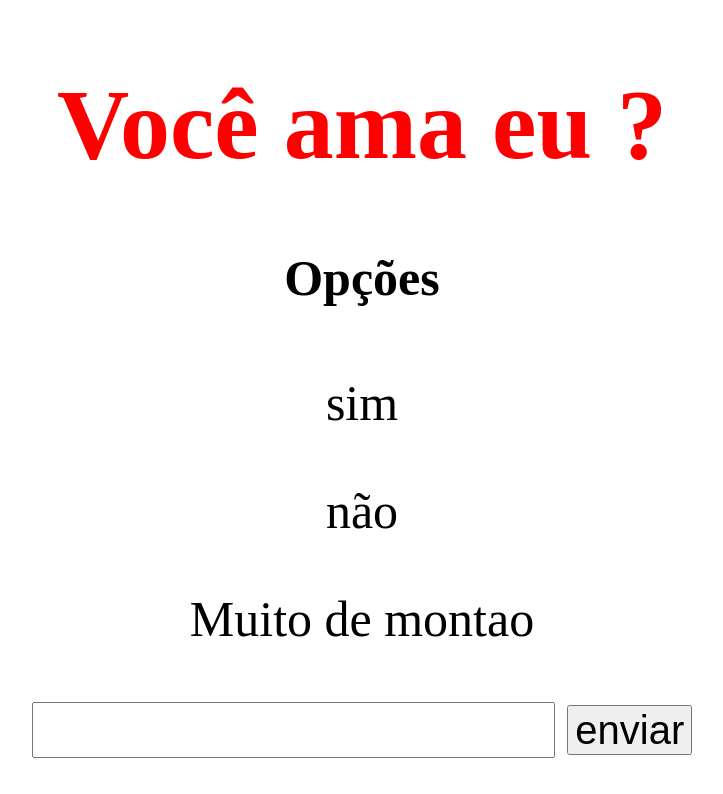
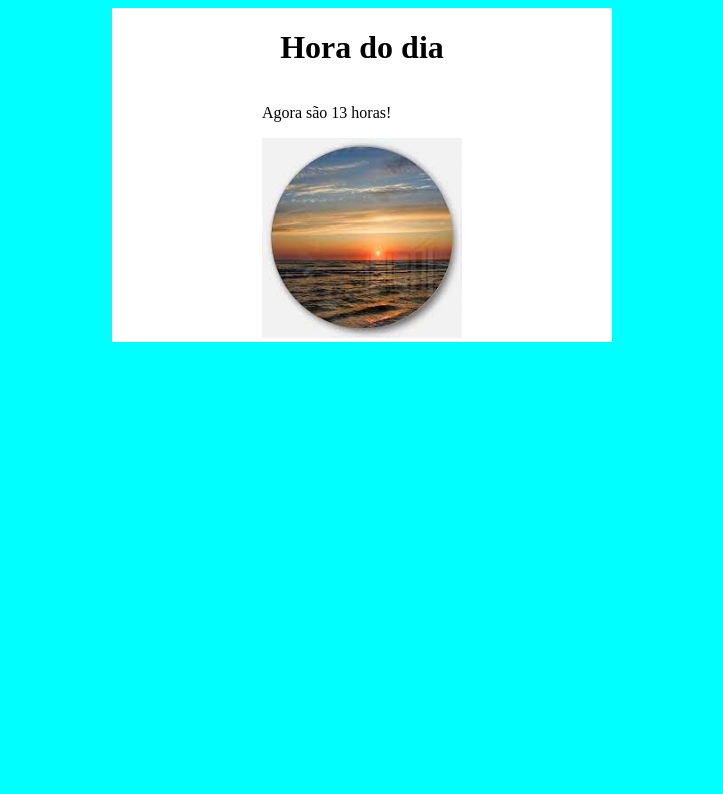
Before and after one commit to leonardoronnau/testejs, a plain HTML site: page index.html in a window 1280 px wide. Shown: the whole page, without its empty margins (278-1001 px from the left). Drawn offline with Linux system fonts and the light colour scheme.

Commit message:
teste de logica bom dia

```diff
--- a/index.html
+++ b/index.html
@@ -2,37 +2,20 @@
 <html lang="en">
 <head>
     <meta charset="UTF-8">
+    <link rel="stylesheet" href="style.css">
     <meta name="viewport" content="width=device-width, initial-scale=1.0">
-<style>
-    h1{
-        color: red;
-    }
-    h3{
-        color: blue;
-    }
-    body {
-      text-align: center;
-
-       font-size: 50px;
-    }
-    input {
-        height: 50px;
-        font-size: 40px;
-    }
-
-</style>
-    <title>ama</title>
+    <title>Document</title>
 </head>
-
 <body>
-    <h1>Você ama eu ?</h1>
-    <h4>Opções</h4>
-    <P>sim</P>
-    <P>não</P>
-    <P>Muito de montao</P>
-    <input type="text" name="text1" id="textres">
-    <input type="button" value="enviar" onclick="calcular()">
-    <div class="res"></div>
+    <header>
+        <h1>Hora do dia</h1>
+    </header>
+    <div class="container">
+        <div class="clock">
+            <p id="horario">agora são 10 horas</p>
+            <img src="image/tarde.jpg" alt="image" id="image">
+        </div>
+    </div>
     <script src="script.js"></script>
 </body>
 </html>
--- a/script.js
+++ b/script.js
@@ -1,14 +1,14 @@
-function calcular() {
-    var resposta = document.querySelector('#textres')
-    var resultado = document.querySelector('.res')
+//var hora = new Date().getHours();
+var hora = 13
+var horario = document.getElementById('horario');
+horario.innerHTML = `Agora são ${hora} horas!`
 
-    var res = resposta.value
-    if(res == 'muito de montao') {
-      resultado.innerHTML = '<p>vamos fazer um neneco agora</p>'
-    } else if(res == 'sim') {
-        resultado.innerHTML =  '<p>vem me da um BeiJo </p>'
-    }
-    else if(res == 'não') {
-        resultado.innerHTML =  '<p>VA da o TOBA </p>'
-    }
+var image = document.querySelector('#image');
+
+if (hora >= 7 && hora <=12) {
+image.src="image/dia.jpg"
+}else if (hora >= 13 && hora <=18) {
+image.src="image/tarde.jpg"
+}else {
+   image.src="image/noite.jpg"
 }
--- /dev/null
+++ b/style.css
@@ -0,0 +1,25 @@
+body {
+    background-color: aqua;
+
+}
+
+.container,
+ header {
+   display: flex;
+   justify-content: center;
+   align-items: center;
+   background-color: white;
+   max-width: 500px;
+   margin: 0 auto;
+}
+
+.clock {
+    align-items: center;
+    justify-content: center;
+}
+
+
+img {
+    height: auto;
+    width: 200px;
+}
```
Also changed, not shown: image/dia.jpg (added), image/noite.jpg (added), image/tarde.jpg (added).
